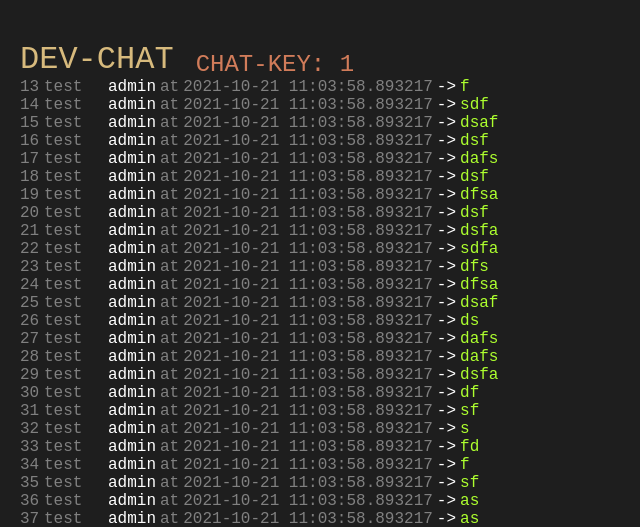
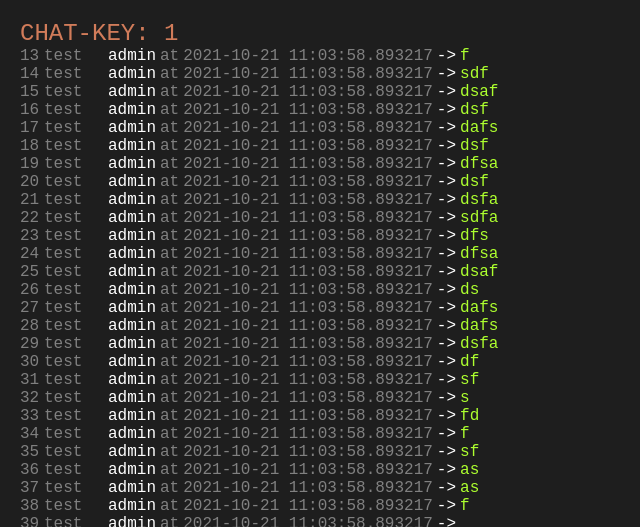
Before and after one commit to DHBW-FN-TIT20/dev-chat, a Flask app: page /chat in a window 1280 px wide. Shown: the top 527 px of the page, without its empty margins (0-640 px from the left). Run offline with Flask 2, Linux system fonts and the light colour scheme; a user stored in the database is signed in; data comes from the database, SQL or seed files in the repository; both versions use the stored data as it was after the commit.

Commit message:
changed header

```diff
--- a/templates/chat.html
+++ b/templates/chat.html
@@ -9,10 +9,7 @@
     <title>Chat</title>
 </head>
 <body>
-    <span style="display: flex">
-        <h1>DEV-CHAT</h1>
-        <h2 style="margin-left: 22px; margin-top: auto">CHAT-KEY: {{session['chat_key']}}</h2>
-    </span>
+    <h2>CHAT-KEY: {{session['chat_key']}}</h2>
     <div id="chatElement" class="chat">
         <div>
             {% for message in message_list %}
```
Also changed, not shown: db.sqlite.
